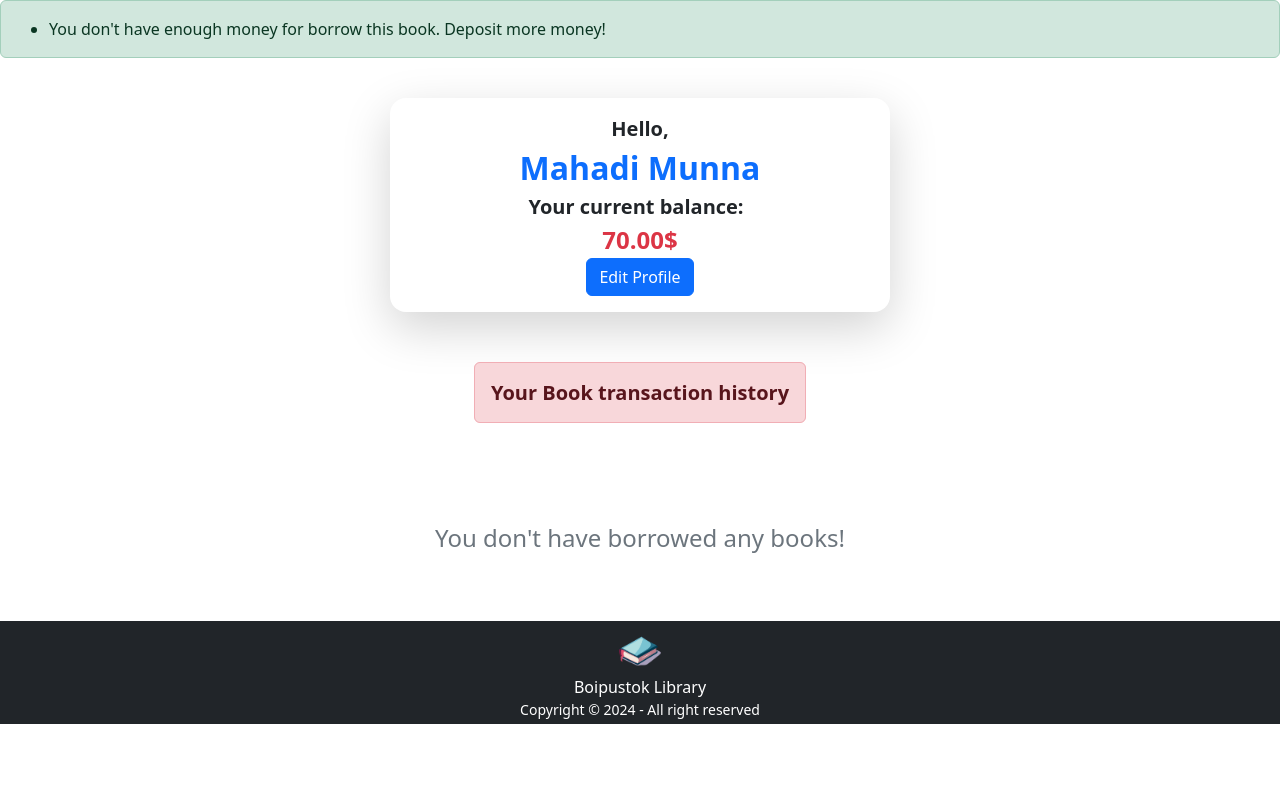
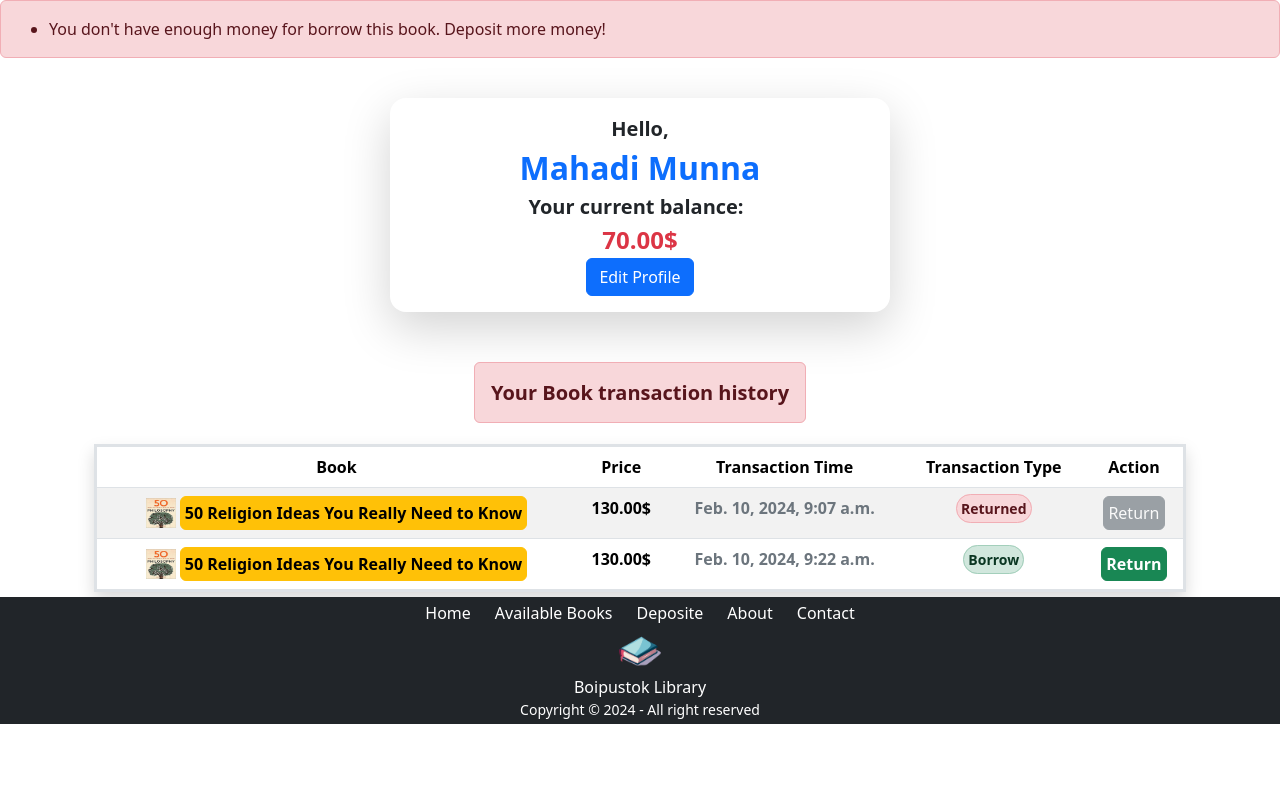
Before and after one commit to MahadiMunna/Boipustok-Library_Django_Professional-Project, a Django app: page /transactions/borrow_now/3/ in a window 1280 px wide. Shown: the part 76-868 px from the top of the page. Before the commit the page ends 800 px from the top, so only its background shows below. Run offline with Django 4.2, Linux system fonts and the light colour scheme; a user stored in the database is signed in; data comes from the database, SQL or seed files in the repository; both versions use the stored data as it was after the commit; some libraries are stand-ins or nearby versions.

Commit message:
ui updated

```diff
--- a/books/templates/book_details.html
+++ b/books/templates/book_details.html
@@ -1,7 +1,7 @@
 {% extends 'base.html' %}
 {% load static %}
 {% load crispy_forms_tags %}
-{% block head_title %}Boipustok Library - Book Details{% endblock %}
+{% block head_title %}Book Details - Boipustok Library{% endblock %}
 {% block content %}
 <!-- book details  -->
 <div class="my-5 container mx-auto my-4">
--- a/core/templates/about.html
+++ b/core/templates/about.html
@@ -1,6 +1,6 @@
 {% extends 'base.html' %}
 
-{% block head_title %}Boipustok Library{% endblock %}
+{% block head_title %}About - Boipustok Library{% endblock %}
 
 {% block content %}
 {% load static %}
--- a/core/templates/base.html
+++ b/core/templates/base.html
@@ -21,6 +21,7 @@
     </head>
     <body>
         {% include 'navbar.html' %}
+        {% include 'messages.html' %}
         {% block body %}
             <div class="lg:container lg:mx-auto" id="main">
                 {% block content %}
--- a/core/templates/footer.html
+++ b/core/templates/footer.html
@@ -1,8 +1,17 @@
 {% load static %}
 <footer class="d-flex align-items-center justify-content-center flex-column bg-dark p-1 text-white">
+    <div class="d-flex gap-4 flex-wrap">
+        <a class="nav-link" aria-current="page" href="{% url 'home' %}">Home</a>
+        <a class="nav-link" aria-current="page" href="{% url 'books' %}">Available Books</a>
+        {% if request.user.is_authenticated %}
+        <a class="nav-link" aria-current="page" href="{% url 'deposit' %}">Deposite</a>
+        {% endif %}
+        <a class="nav-link" aria-current="page" href="{% url 'about' %}">About</a>
+        <a class="nav-link" aria-current="page" href="{% url 'contact' %}">Contact</a>
+    </div>
     <div>
-        <img class="" style="width: 50px;" src="{% static './img/logo.png' %}" alt='Logo'/>
+        <img class="" style="width: 50px;" src="{% static './img/logo.png' %}" alt='Logo' />
     </div>
-        <span>Boipustok Library</span>
-        <small>Copyright © {% now 'Y' %} - All right reserved</small>
+    <span>Boipustok Library</span>
+    <small>Copyright © {% now 'Y' %} - All right reserved</small>
 </footer>
--- /dev/null
+++ b/core/templates/messages.html
@@ -0,0 +1,17 @@
+{% if messages %}
+{% for message in messages %}
+{% if message.tags == "warning" %}
+<div class="alert alert-block alert-danger">
+  <ul class="m-0">
+    <li>{{message}}</li>
+  </ul>
+</div>
+{% else %}
+<div class="alert alert-block alert-success">
+  <ul class="m-0">
+    <li>{{message}}</li>
+  </ul>
+</div>
+{% endif %}
+{% endfor %}
+{% endif %}
--- a/transactions/views.py
+++ b/transactions/views.py
@@ -52,7 +52,8 @@ def borrow_books(request, id):
 
     if borrower.balance<price:
         messages.warning(request, "You don't have enough money for borrow this book. Deposit more money!")
-        return render(request, 'profile.html')
+        data = BookBorrowerModel.objects.filter(borrower = request.user.account)
+        return render(request, 'profile.html', {'data':data})
     else:
         borrower.balance -= price
         borrower.save()
--- a/users/templates/form.html
+++ b/users/templates/form.html
@@ -1,8 +1,10 @@
 {% extends 'base.html' %}
+{% block head_title %}{{type}} - Boipustok Library{% endblock %}
 {% load crispy_forms_tags %}
 
 {% block content %}
-<h1 class="text-center my-5">{{type}} Now!</h1>
+<div class="container mx-auto border border-3 shadow-lg">
+    <h4 class="text-center my-5 bg-success p-2 rounded text-white">{{type}} Now!</h4>
     <div class="mx-auto mb-5" style="max-width: 600px;">
         <form style="margin-bottom: 200px;" action="" method="post">
             {% csrf_token %}
@@ -11,4 +13,5 @@
             <button class="btn btn-success">Submit</button>
         </form>
     </div>
+</div>
 {% endblock %}
--- a/users/templates/profile.html
+++ b/users/templates/profile.html
@@ -1,16 +1,9 @@
 {% extends 'base.html' %}
+{% block head_title %}Profile - Boipustok Library{% endblock %}
 {% load crispy_forms_tags %}
 
 {% block content %}
-{% if messages %}
-{% for message in messages %}
-<div class="alert alert-block alert-success">
-  <ul class="m-0">
-    <li>{{message}}</li>
-  </ul>
-</div>
-{% endfor %}
-{% endif %}
+
 <div class="container mx-auto row justify-content-center">
   <div class="text-center rounded rounded-4 shadow-lg p-3 fw-bold mt-4" style="max-width: 500px;" >
     <span class="my-3 fw-semibold fs-5">Hello,</span><br>
@@ -25,27 +18,31 @@
     </p>
     {% if data %}
     <table style="margin-bottom: 200px;" class="table table-striped border border-3 shadow">
-      <thead class="thead-dark">
+      <thead>
         <tr>
-          <th scope="col">Book Name</th>
+          <th scope="col">Book</th>
           <th scope="col">Price</th>
+          <th scope="col">Transaction Time</th>
           <th scope="col">Transaction Type</th>
-          <th scope="col">Transaction Time</th>
           <th scope="col">Action</th>
         </tr>
       </thead>
       <tbody>
         {% for transaction in data %}
         <tr>
-          <td><img style="width: 30px; height: 30px;" src="{{transaction.book.book_image.url}}" alt="">
-            {{transaction.book.book_title}}</td>
-          <td>{{transaction.book.price}}</td>
-          <td>{{transaction.transaction.transaction_type}}</td>
-          <td>{{transaction.transaction.timestamp}}</td>
+          <td>
+            <img style="width: 30px; height: 30px;" src="{{transaction.book.book_image.url}}" alt="">
+            <a class="btn btn-warning fw-bold p-1" href="{% url 'details' id=transaction.book.id %}">{{transaction.book.book_title}}</a>
+          </td>
+          <td class="fw-bold">{{transaction.book.price}}$</td>
+
+          <td class="text-secondary fw-bold">{{transaction.transaction.timestamp}}</td>
           {% if transaction.transaction.transaction_type == "Borrow" %}
-          <td><a class="btn btn-success" href="{% url 'return' transaction.id %}"> Return </a></td>
+          <td><small class="alert alert-success p-1 rounded rounded-5 fw-bold">{{transaction.transaction.transaction_type}}</small></td>
+          <td><a class="btn btn-success fw-bold p-1" href="{% url 'return' transaction.id %}"> Return </a></td>
           {% else %}
-          <td><button class="btn btn-secondary" disabled> Return </button></td>
+          <td><small class="alert alert-danger p-1 rounded rounded-5 fw-bold">{{transaction.transaction.transaction_type}}</small></td>
+          <td><button class="btn btn-secondary p-1" disabled> Return </button></td>
           {% endif %}
         </tr>
         {% endfor %}
--- a/users/views.py
+++ b/users/views.py
@@ -23,7 +23,7 @@ class UserRegistrationView(FormView):
         return super().form_valid(form)
     def get_context_data(self, **kwargs):
         context = super().get_context_data(**kwargs)
-        context['type'] = 'Registration'
+        context['type'] = 'Signup'
         return context
 
 class UserLoginView(LoginView):
@@ -43,6 +43,7 @@ class UserLoginView(LoginView):
 
 class UserLogoutView(View):
     def get(self, request):
+        messages.success(self.request, 'Successfully logged out!')
         logout(request)
         return redirect('home')
 
```
Also changed, not shown: core/templates/contact.html (+1 -6 lines), core/templates/index.html (+4 -7 lines), db.sqlite3. Lines whose indentation alone changed are shown as unchanged.
